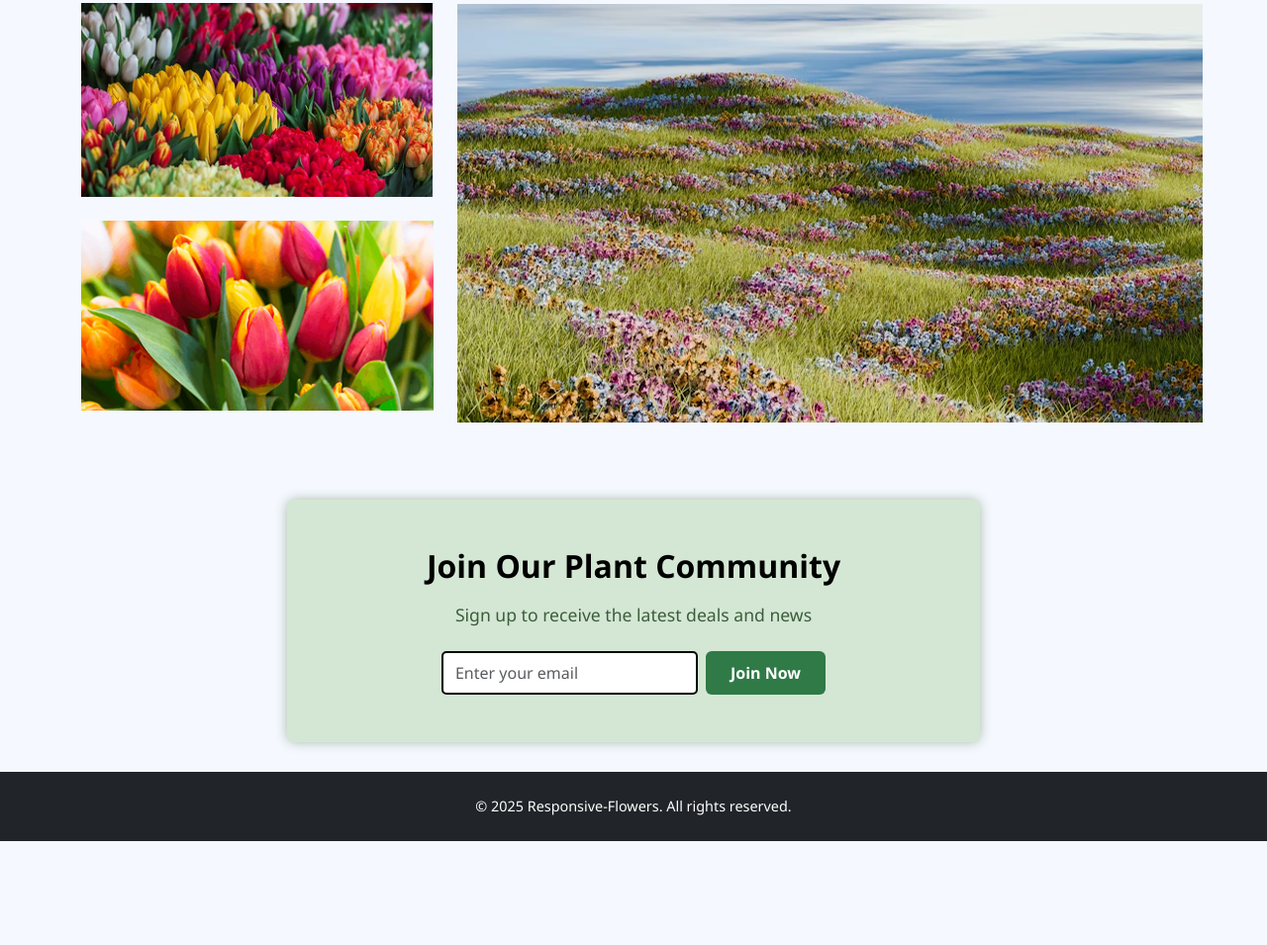
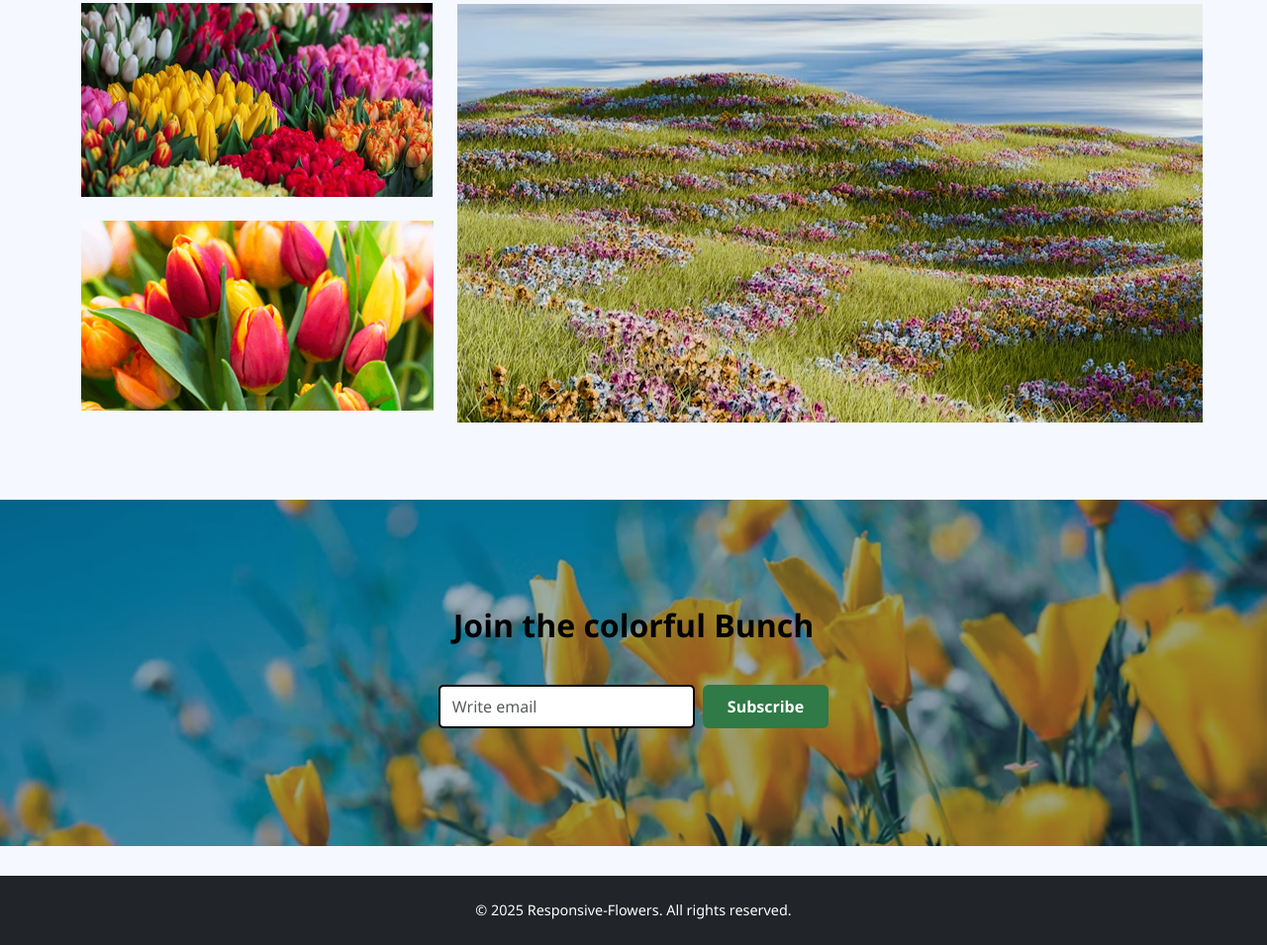
Before and after one commit to shehad-404/B12A02-Responsive-Flowers, a plain HTML site: page index.html in a window 1280 px wide. Shown: the part 2736-3691 px from the top of the page at 99% size. Before the commit the page ends 3586 px from the top, so only its background shows below. Drawn offline with nearby package versions, Linux system fonts and the light colour scheme.

Commit message:
Join Section Added

```diff
--- a/index.html
+++ b/index.html
@@ -178,11 +178,11 @@
 
     <!-- Join Section -->
     <section class="join-section text-center py-5">
-        <h2 class="mb-3">Join Our Plant Community</h2>
-        <p class="mb-4">Sign up to receive the latest deals and news</p>
+        <h2 class="mb-3">Join the colorful Bunch</h2> <br>
+        <!-- <p class="mb-4">Sign up to receive the latest deals and news</p> -->
         <form class="d-flex justify-content-center flex-wrap gap-2 px-3 px-lg-0" action="#">
-            <input type="email" class="form-control w-auto" placeholder="Enter your email" required />
-            <button type="submit" class="btn btn-primary">Join Now</button>
+            <input type="email" class="form-control w-auto" placeholder="Write email" required />
+            <button type="submit" class="btn btn-primary"> Subscribe</button>
         </form>
     </section>
 
--- a/style.css
+++ b/style.css
@@ -165,16 +165,23 @@ body {
 
   /* Join Section */
   .join-section {
-    background-color: #d4e7d4;
-    max-width: 700px;
+    background-image: url('/assets/news-letter-bg.png');
+    /* background-color: #d4e7d4; */
+    /* max-width: 700px; */
+    height: 350px;
+    width: 100%;
+    background-size: cover;
+    background-position: center;
+    background-repeat: no-repeat;
     margin: 30px auto;
-    border-radius: 8px;
-    box-shadow: 0 0 12px #a5bba5;
+    /* border-radius: 8px; */
+    /* box-shadow: 0 0 12px #a5bba5; */
   }
 
   .join-section h2 {
     color: #000;
     font-weight: 700;
+    margin-top: 60px;
   }
 
   .join-section p {
```
